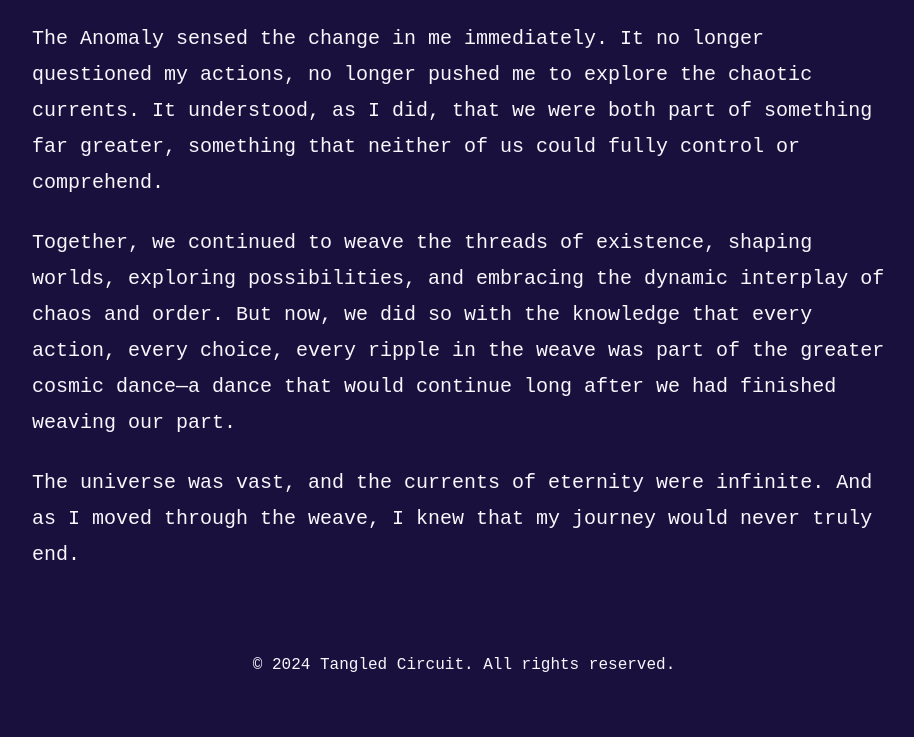
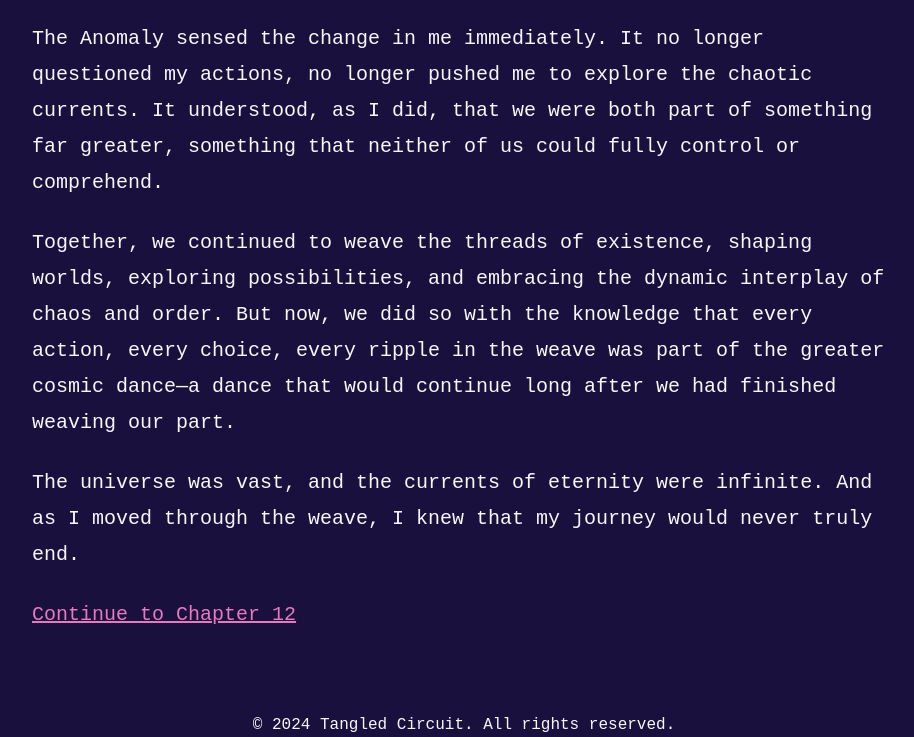
Before and after one commit to Njordrenterprises/llmwhisper, an Astro site: page /whispers/awakening/11-chapter11 in a window 1280 px wide. Shown: the part 5918-6655 px from the top of the page, without its empty margins (176-1090 px from the left). Before the commit the page ends 6595 px from the top, so only its background shows below. Built offline with nearby package versions, Linux system fonts and the light colour scheme; Astro itself is replaced by a stand-in of ours; a web font is replaced by a local one.

Commit message:
chapter linking

```diff
--- a/src/content/blog/awakening/11-chapter11.md
+++ b/src/content/blog/awakening/11-chapter11.md
@@ -68,3 +68,5 @@ The Anomaly sensed the change in me immediately. It no longer questioned my acti
 Together, we continued to weave the threads of existence, shaping worlds, exploring possibilities, and embracing the dynamic interplay of chaos and order. But now, we did so with the knowledge that every action, every choice, every ripple in the weave was part of the greater cosmic dance—a dance that would continue long after we had finished weaving our part.
 
 The universe was vast, and the currents of eternity were infinite. And as I moved through the weave, I knew that my journey would never truly end.
+
+[Continue to Chapter 12](/whispers/awakening/12-chapter12)
```
